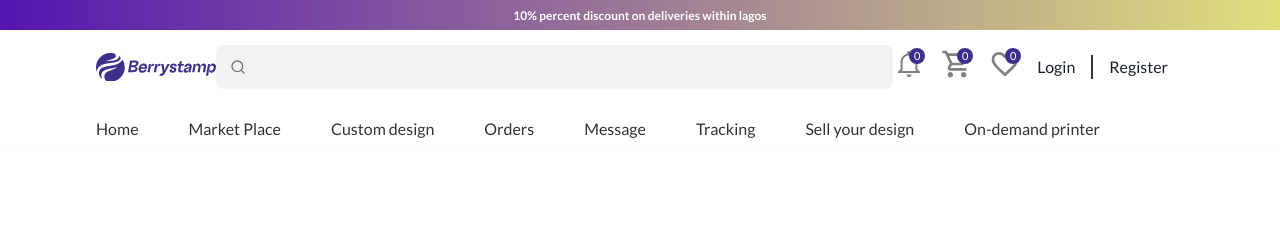
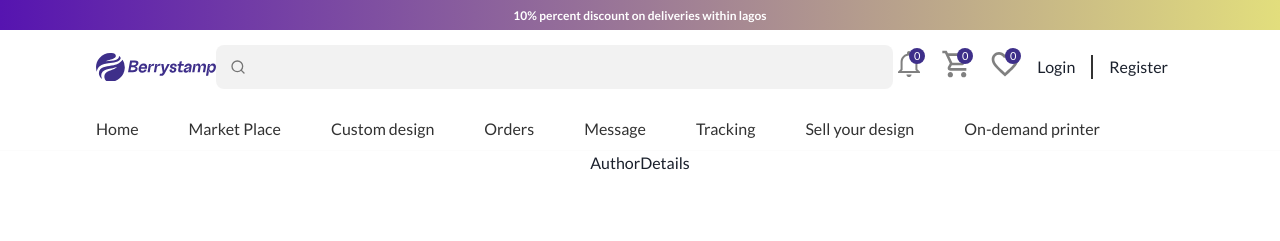
Before and after one commit to akinloludavid/berrystamp-web, a React (Vite) app: page /author/Altanta in a window 1280 px wide. Shown: the top 241 px of the page. Built offline with nearby package versions, Linux system fonts and the light colour scheme.

Commit message:
WIP: artist page

```diff
--- /dev/null
+++ b/src/pages/AuthorDetails/index.tsx
@@ -0,0 +1,8 @@
+import React, { useState } from "react";
+
+const AuthorDetails = () => {
+  const [activetab, setActiveTab] = useState(0);
+  return <div>AuthorDetails</div>;
+};
+
+export default AuthorDetails;
--- a/src/routes/routes.tsx
+++ b/src/routes/routes.tsx
@@ -18,6 +18,7 @@ import {
   ORDERS,
   SELL_LANDING_PAGE,
   SIGNUP_PAGE,
+  AUTHOR_DETAILS,
 } from "./pathnames";
 
 const HomePage = WithSuspense(lazy(() => import("../pages/Home")));
@@ -31,10 +32,12 @@ const MarketPlace = WithSuspense(lazy(() => import("../pages/MarketPlace")));
 const DesignerDetails = WithSuspense(
   lazy(() => import("../pages/DesignerDetails"))
 );
-
 const Explore = WithSuspense(lazy(() => import("../pages/Explore")));
 const Orders = WithSuspense(lazy(() => import("../pages/Orders")));
 const Message = WithSuspense(lazy(() => import("../pages/Message")));
+const AuthorDetails = WithSuspense(
+  lazy(() => import("../pages/AuthorDetails"))
+);
 export const AppRoutes: IAppRoute[] = [
   { path: HOME, element: <HomePage /> },
   { path: SELL_LANDING_PAGE, element: <SellYourDesignPage /> },
@@ -47,4 +50,5 @@ export const AppRoutes: IAppRoute[] = [
   { path: ORDERS, element: <Orders /> },
   { path: CUSTOM_DESIGN, element: <CustomDesign /> },
   { path: EXPLORE, element: <Explore /> },
+  { path: AUTHOR_DETAILS, element: <AuthorDetails /> },
 ];
```
Also changed, not shown: src/components/ArtistCollection.tsx (added, +7 -0 lines), src/components/ArtistDesign.tsx (added, +7 -0 lines).
